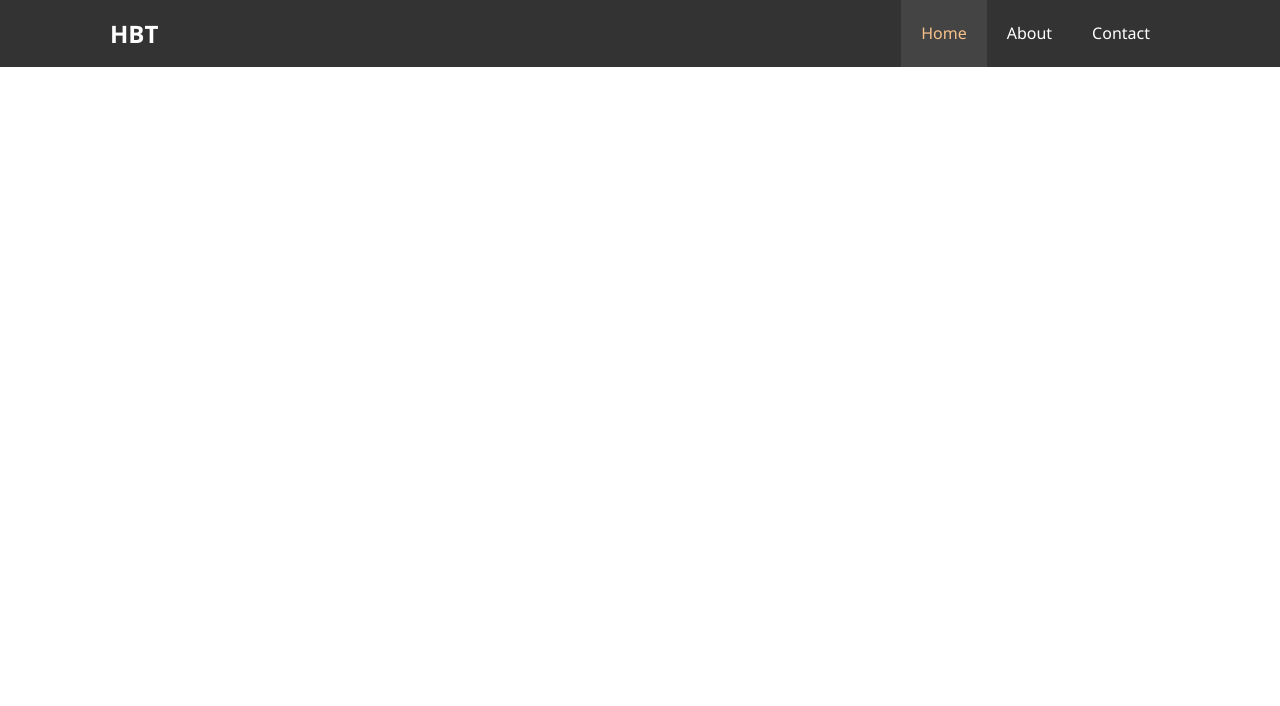
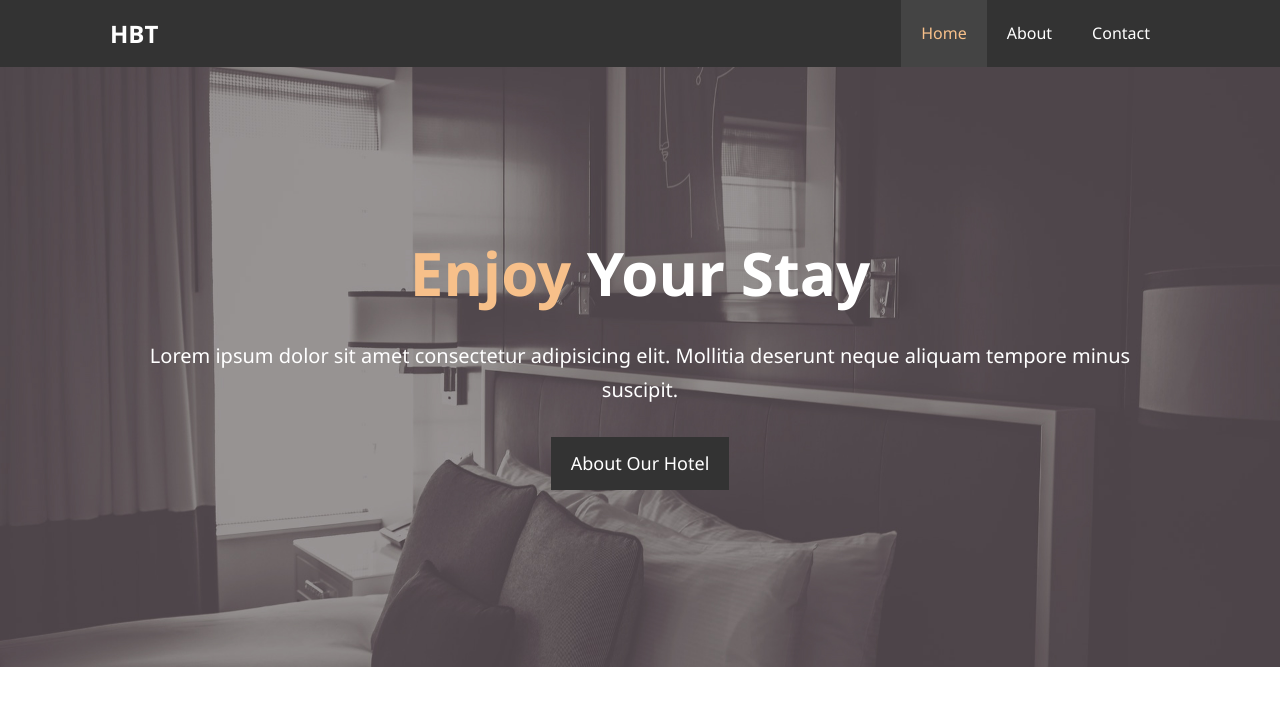
Before and after one commit to ramzi-omari/HotelSimplehtml-css, a plain HTML site: page index.html in a window 1280 px wide. Drawn offline with Linux system fonts and the light colour scheme.

Commit message:
Shocase form&styling

```diff
--- a/css/style.css
+++ b/css/style.css
@@ -25,11 +25,34 @@ p {
   margin: 10px 0;
 }
 
+/* Utility classes */
 .container {
   margin: auto;
   max-width: 1100px;
   overflow: auto;
   padding: 0 20px;
+}
+
+.text-primary {
+  color: #f7c08a;
+}
+
+.lead {
+  font-size: 20px;
+}
+
+.btn {
+  display: inline-block;
+  font-size: 18px;
+  color: #fff;
+  background: #333;
+  padding: 13px 20px;
+  border: none;
+  cursor: pointer;
+}
+.btn:hover {
+  background: #f7c08a;
+  color: #333;
 }
 
 /* Navbar */
@@ -68,3 +91,24 @@ p {
   background: #444;
   color: #f7c08a;
 }
+
+/* Showcase content */
+#showcase {
+  background: url("../img/showcase.jpg") no-repeat center center/cover;
+  height: 600px;
+}
+#showcase .showcase-content {
+  color: #fff;
+  text-align: center;
+  padding-top: 170px;
+}
+
+#showcase .showcase-content h1 {
+  font-size: 60px;
+  line-height: 1.2em;
+}
+
+#showcase .showcase-content p {
+  padding-bottom: 20px;
+  line-height: 1.7em;
+}
--- a/index.html
+++ b/index.html
@@ -21,6 +21,16 @@
                 </ul>
             </div>
         </nav>
+
+        <div id="showcase">
+            <div class="container">
+                <div class="showcase-content">
+                    <h1><span class="text-primary">Enjoy</span> Your Stay</h1>
+                    <p class="lead">Lorem ipsum dolor sit amet consectetur adipisicing elit. Mollitia deserunt neque aliquam tempore minus suscipit.</p>
+                    <a class="btn" href="about.html">About Our Hotel</a>
+                </div>
+            </div>
+        </div>
     </header>
 
 </body>
```
